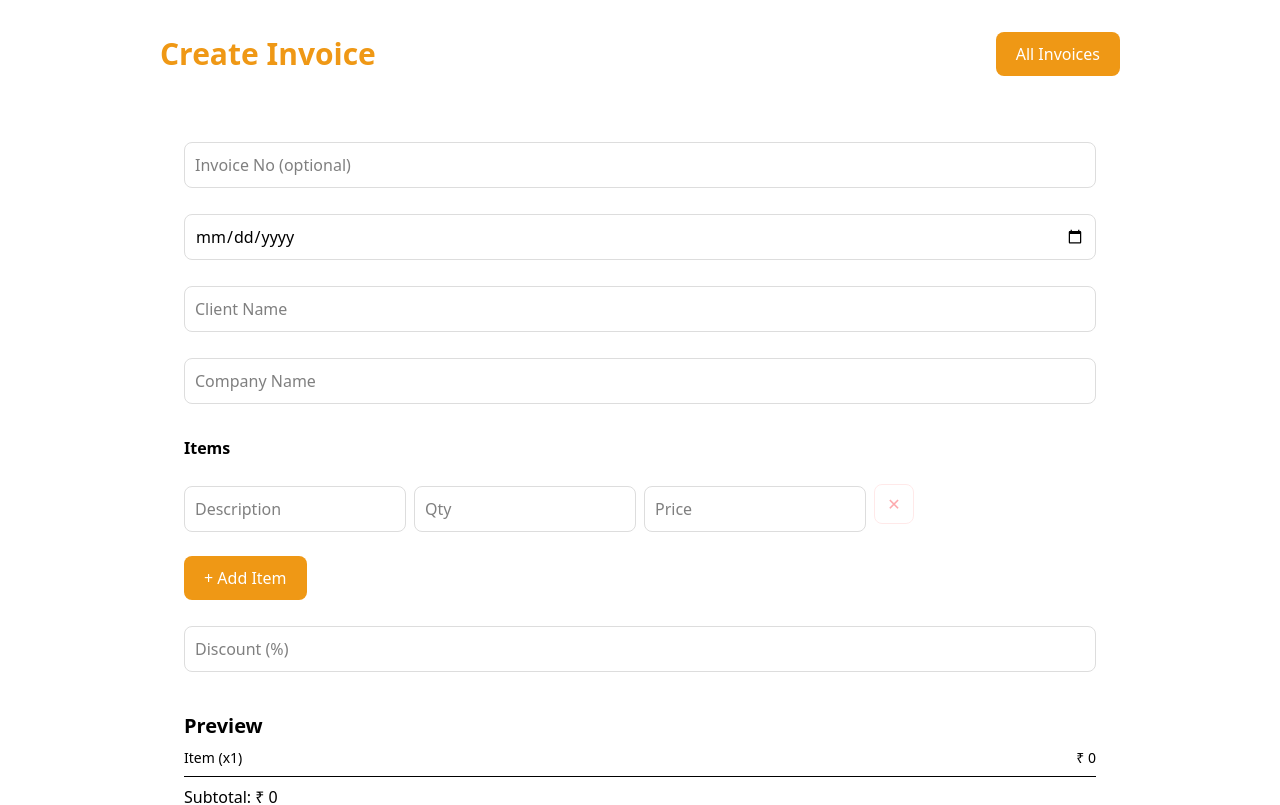
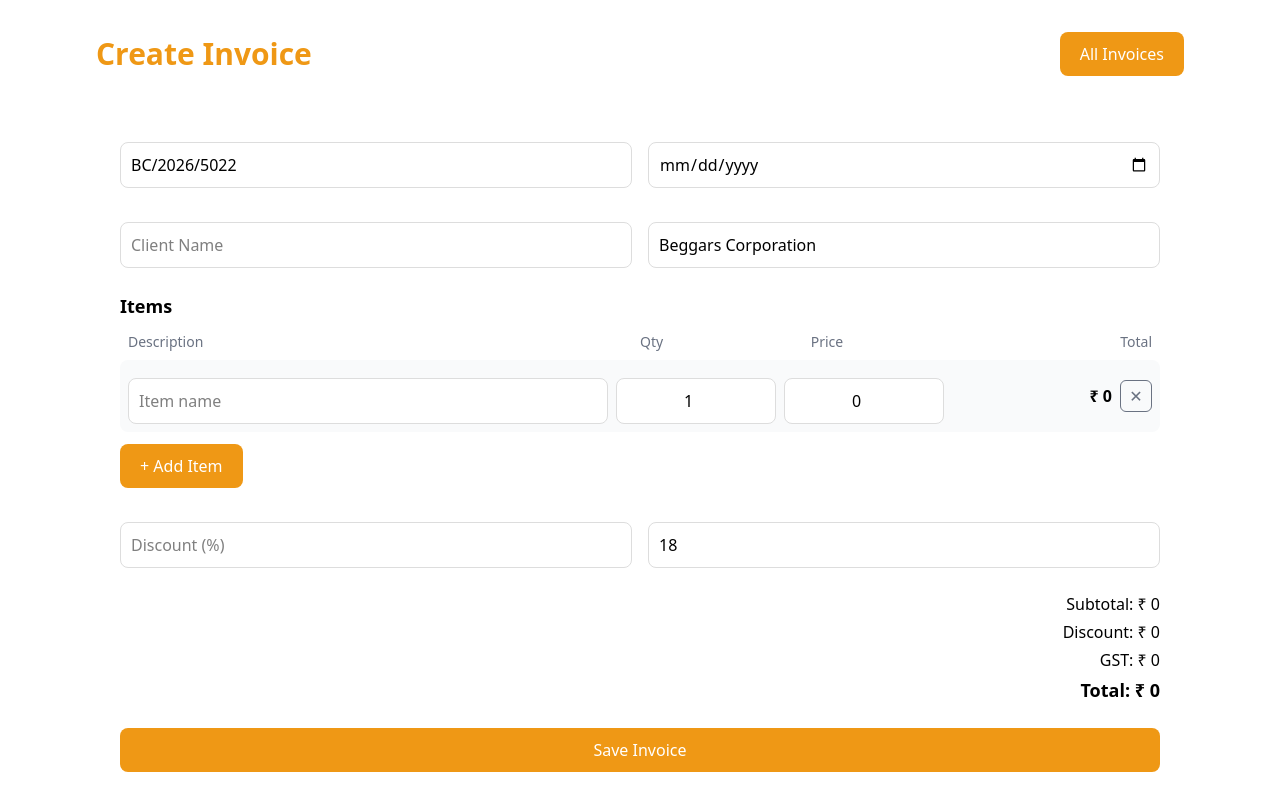
Before and after one commit to Beggarscorp/invoice-builder, a Next.js app: page / in a window 1280 px wide. Shown: the top 805 px of the page. Built offline with nearby package versions, Linux system fonts and the light colour scheme.

Commit message:
Update some features

```diff
--- a/app/page.tsx
+++ b/app/page.tsx
@@ -6,16 +6,22 @@ import { useRouter } from "next/navigation";
 export default function Home() {
   const router = useRouter();
 
+  const generateInvoiceNo = () => {
+    const year = new Date().getFullYear();
+    const rand = Math.floor(1000 + Math.random() * 9000);
+    return `BC/${year}/${rand}`;
+  };
+
   const [form, setForm] = useState({
-    invoiceNo: "",
+    invoiceNo: generateInvoiceNo(),
     date: "",
     clientName: "",
-    companyName: "",
+    companyName: "Beggars Corporation", // ✅ DEFAULT COMPANY
     discount: 0,
+    gst: 18,
     items: [{ description: "", quantity: 1, price: 0 }],
   });
 
-  // ➕ ADD ITEM
   const addItem = () => {
     setForm({
       ...form,
@@ -23,31 +29,30 @@ export default function Home() {
     });
   };
 
-  // ❌ REMOVE ITEM
   const removeItem = (index: number) => {
-    if (form.items.length === 1) return; // prevent removing last item
-
-    const updated = form.items.filter((_, i) => i !== index);
-    setForm({ ...form, items: updated });
+    if (form.items.length === 1) return;
+    setForm({
+      ...form,
+      items: form.items.filter((_, i) => i !== index),
+    });
   };
 
-  // ✏️ UPDATE ITEM
   const handleItemChange = (i: number, field: string, value: any) => {
     const items = [...form.items];
     items[i] = { ...items[i], [field]: value };
     setForm({ ...form, items });
   };
 
-  // 💰 CALCULATIONS
   const subtotal = form.items.reduce(
     (sum, item) => sum + item.quantity * item.price,
     0
   );
 
   const discountAmount = (subtotal * form.discount) / 100;
-  const finalTotal = subtotal - discountAmount;
+  const taxable = subtotal - discountAmount;
+  const gstAmount = (taxable * form.gst) / 100;
+  const finalTotal = taxable + gstAmount;
 
-  // 🚀 SUBMIT
   const handleSubmit = async () => {
     try {
       const res = await fetch("/api/invoice", {
@@ -57,26 +62,24 @@ export default function Home() {
         },
         body: JSON.stringify({
           ...form,
+          subtotal,
+          finalTotal,
         }),
       });
 
       const data = await res.json();
 
-      if (!res.ok) {
-        throw new Error(data.error);
-      }
+      if (!res.ok) throw new Error(data.error);
 
       router.push(`/invoice/${data.id}`);
     } catch (err) {
-      console.error(err);
       alert("Error saving invoice");
     }
   };
 
   return (
-    <div className="p-8 max-w-5xl mx-auto space-y-8">
+    <div className="p-8 max-w-6xl mx-auto space-y-8">
 
-      {/* 🔥 HEADER */}
       <div className="flex justify-between items-center">
         <h1 className="text-3xl font-bold text-[#ef9815]">
           Create Invoice
@@ -90,44 +93,68 @@ export default function Home() {
         </button>
       </div>
 
-      {/* 🔥 FORM CARD */}
-      <div className="card p-6 space-y-4">
+      <div className="card p-6 space-y-6">
 
+        <div className="grid grid-cols-2 gap-4">
           <input
-          placeholder="Invoice No (optional)"
             className="input"
-          onChange={(e) => setForm({ ...form, invoiceNo: e.target.value })}
+            value={form.invoiceNo}
+            onChange={(e) =>
+              setForm({ ...form, invoiceNo: e.target.value })
+            }
           />
 
           <input
             type="date"
             className="input"
-          onChange={(e) => setForm({ ...form, date: e.target.value })}
+            onChange={(e) =>
+              setForm({ ...form, date: e.target.value })
+            }
+          />
+        </div>
+
+        <div className="grid grid-cols-2 gap-4">
+          <input
+            placeholder="Client Name"
+            className="input"
+            onChange={(e) =>
+              setForm({ ...form, clientName: e.target.value })
+            }
           />
 
           <input
-          placeholder="Client Name"
             className="input"
-          onChange={(e) => setForm({ ...form, clientName: e.target.value })}
+            value={form.companyName} // ✅ AUTO FILLED
+            onChange={(e) =>
+              setForm({ ...form, companyName: e.target.value })
+            }
           />
+        </div>
 
-        <input
-          placeholder="Company Name"
-          className="input"
-          onChange={(e) => setForm({ ...form, companyName: e.target.value })}
-        />
+        {/* ITEMS */}
+        <div>
+          <h2 className="font-semibold text-lg mb-3">Items</h2>
 
-        {/* 🧾 ITEMS */}
-        <h2 className="font-bold mt-4">Items</h2>
+          <div className="grid grid-cols-[3fr_1fr_1fr_1fr_auto] text-sm text-gray-500 px-2 mb-2">
+            <span>Description</span>
+            <span>Qty</span>
+            <span>Price</span>
+            <span className="text-right">Total</span>
+            <span></span>
+          </div>
 
-        {form.items.map((item, i) => (
+          <div className="space-y-2">
+            {form.items.map((item, i) => {
+              const total = item.quantity * item.price;
+
+              return (
                 <div
                   key={i}
-            className="grid grid-cols-4 gap-2 items-center"
+                  className="grid grid-cols-[3fr_1fr_1fr_1fr_auto] gap-2 items-center bg-gray-50 p-2 rounded-lg"
                 >
                   <input
-              placeholder="Description"
-              className="input"
+                    className="input bg-white"
+                    placeholder="Item name"
                     onChange={(e) =>
                       handleItemChange(i, "description", e.target.value)
                     }
@@ -135,8 +162,8 @@ export default function Home() {
 
                   <input
                     type="number"
-              placeholder="Qty"
-              className="input"
+                    className="input bg-white text-center"
+                    value={item.quantity}
                     onChange={(e) =>
                       handleItemChange(i, "quantity", Number(e.target.value))
                     }
@@ -144,60 +171,62 @@ export default function Home() {
 
                   <input
                     type="number"
-              placeholder="Price"
-              className="input"
+                    className="input bg-white text-center"
+                    value={item.price}
                     onChange={(e) =>
                       handleItemChange(i, "price", Number(e.target.value))
                     }
                   />
 
-            {/* ❌ REMOVE BUTTON */}
+                  <div className="text-right font-semibold">
+                    ₹ {total}
+                  </div>
+
                   <button
                     onClick={() => removeItem(i)}
-                disabled={form.items.length === 1}
-                className="flex items-center justify-center w-10 h-10 rounded-lg border border-red-200 text-red-500 hover:bg-red-50 hover:border-red-400 transition disabled:opacity-40"
+                    className="w-8 h-8 flex items-center justify-center rounded-md border hover:bg-red-50 text-gray-500 hover:text-red-500"
                   >
                     ✕
                   </button>
                 </div>
-        ))}
+              );
+            })}
+          </div>
 
-        <button onClick={addItem} className="btn-primary mt-2">
+          <button onClick={addItem} className="btn-primary mt-3">
             + Add Item
           </button>
+        </div>
 
-        {/* 💸 DISCOUNT */}
+        <div className="grid grid-cols-2 gap-4">
           <input
             type="number"
             placeholder="Discount (%)"
-          className="input mt-4"
+            className="input"
             onChange={(e) =>
               setForm({ ...form, discount: Number(e.target.value) })
             }
           />
 
-        {/* 📊 PREVIEW */}
-        <div className="card mt-6">
-          <h2 className="font-bold text-xl mb-2">Preview</h2>
+          <input
+            type="number"
+            placeholder="GST (%)"
+            className="input"
+            value={form.gst}
+            onChange={(e) =>
+              setForm({ ...form, gst: Number(e.target.value) })
+            }
+          />
+        </div>
 
-          {form.items.map((item, i) => (
-            <div key={i} className="flex justify-between text-sm">
-              <span>
-                {item.description || "Item"} (x{item.quantity})
-              </span>
-              <span>₹ {item.quantity * item.price}</span>
-            </div>
-          ))}
-
-          <hr className="my-2" />
-
+        <div className="text-right space-y-1">
           <p>Subtotal: ₹ {subtotal}</p>
           <p>Discount: ₹ {discountAmount}</p>
-          <p className="font-bold text-lg">Total: ₹ {finalTotal}</p>
+          <p>GST: ₹ {gstAmount}</p>
+          <p className="text-lg font-bold">Total: ₹ {finalTotal}</p>
         </div>
 
-        {/* 🚀 SAVE BUTTON */}
-        <button onClick={handleSubmit} className="btn-primary w-full mt-4">
+        <button onClick={handleSubmit} className="btn-primary w-full">
           Save Invoice
         </button>
 
```
Lines whose indentation alone changed are shown as unchanged.
